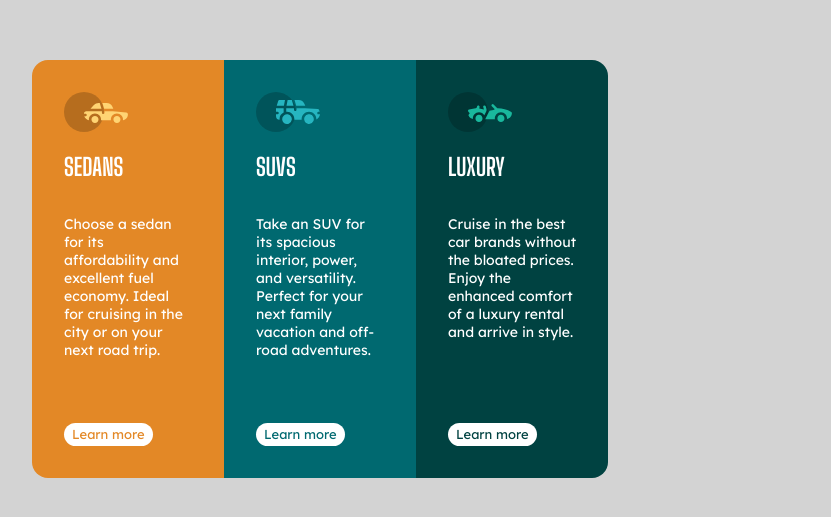
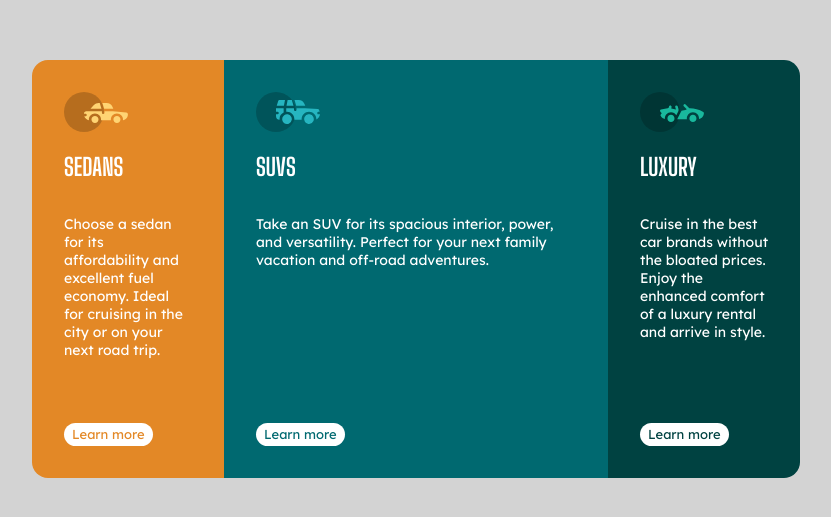
Before and after one commit to isaacgordoflores/Ejercicio-de-FrontEnd-Mentor-Card-con-3-columnas-clicables, a plain HTML site: page index.html in a window 1280 px wide. Shown: the part 131-648 px from the top of the page, without its empty margins (224-1055 px from the left). Drawn offline with Linux system fonts and the light colour scheme.

Commit message:
12082021
Activo una columna por defecto

```diff
--- a/css/main.css
+++ b/css/main.css
@@ -13,7 +13,6 @@ html, body {
 }
 
 body{
-    font-family: 'Lexend Deca', sans-serif;
     display: flex;
     justify-content: center;
     align-items: center;
@@ -25,6 +24,7 @@ body{
     display: flex;
     max-width: 768px;
     min-width: 320px;
+    font-family: 'Lexend Deca', sans-serif;
 }
 
 /* Columnas */
--- a/index.html
+++ b/index.html
@@ -38,7 +38,7 @@
         </p>
         <a href="#" class="enlace">Learn more</a>
       </article>
-      <article class="columna suvs">
+      <article class="columna suvs activa">
         <img src="images/icon-suvs.svg" alt="Suvs" class="icono" />
         <h1 class="titulo">Suvs</h1>
         <p class="texto">
```
